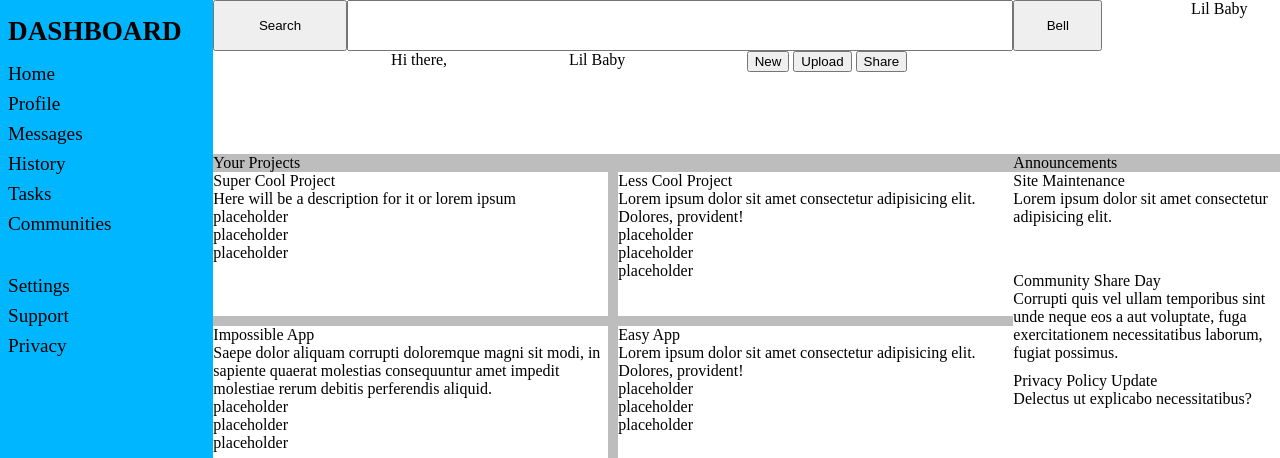
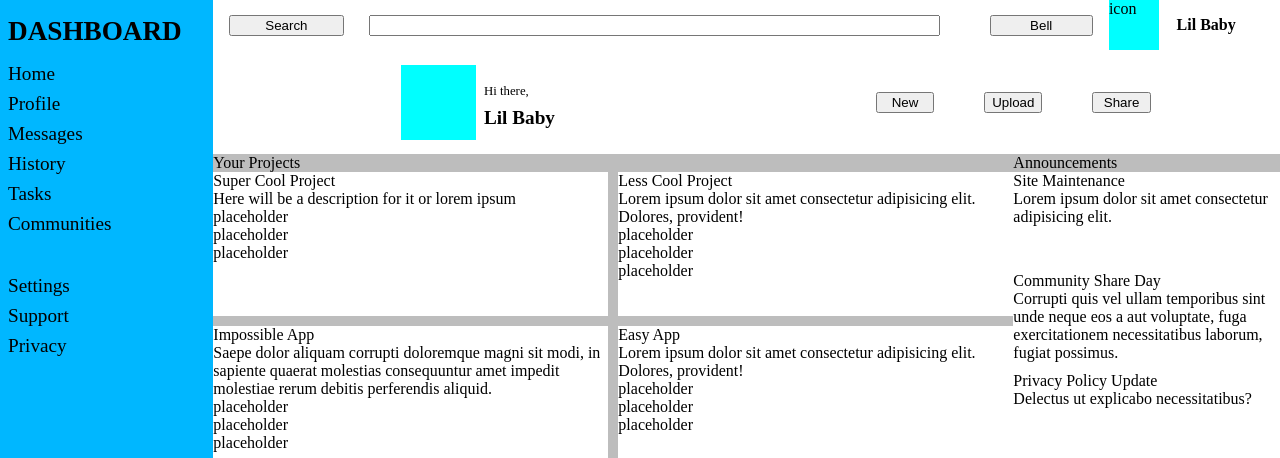
Before and after one commit to Norraynor/odin-dashboard, a plain HTML site: page index.html in a window 1280 px wide. Shown: the top 458 px of the page. Drawn offline with Linux system fonts and the light colour scheme.

Commit message:
Add style to header

```diff
--- a/index.html
+++ b/index.html
@@ -26,11 +26,13 @@
         </div>
         <div class="header">
             <div class="search-bar">
-                <button class="search">Search</button>
-                <input type="search" name="search-bar" id="search">
+                <div class="search-container">
+                    <button class="search">Search</button>
+                    <input type="search" name="search-bar" id="search">
+                </div>
                 <div class="user">
                     <button class="bell">Bell</button>
-                    <div class="icon"></div>
+                    <div class="icon">icon</div>
                     <div class="username">Lil Baby</div>
                 </div>
             </div>
--- a/styles/style.css
+++ b/styles/style.css
@@ -35,15 +35,62 @@ ul li{
 }
 .search-bar{
     display: grid;
-    grid-template-columns: 1fr 5fr 2fr;
+    grid-template-columns: 5fr 2fr;
+    height: 50%;
+    align-items: center;
+    gap: 50px;
+}
+.search-container{
+    display: grid;
+    grid-template-rows: 1fr;
+    grid-template-columns: 1fr 5fr;
+    gap: 25px;
+    margin-left: 16px;
 }
 .user{
     display: grid;
-    grid-template-columns: repeat(3,1fr);
+    grid-template-columns: 1fr .5fr 1fr;
+    align-items: center;
+    gap: 16px;
+}
+.user>.icon{
+    width: 50px;
+    aspect-ratio: 1/1;
+    background-color: aqua;
+}
+.username{
+    font-weight: bold;
 }
 .welcome{
     display: grid;
     grid-template-columns: repeat(2,1fr);
+}
+.welcome>.user{
+    display: grid;
+    grid-template-rows: 1fr 1fr;
+    grid-template-columns: 1fr 1fr;
+    gap: 8px;
+}
+.welcome>.user>.icon{
+    width:75px;
+    grid-column: 1/2;
+    grid-row: 1/3;
+    justify-self: end;
+}
+.welcome>.user>.welcome-user{
+    align-self: self-end;
+    font-size: .8rem;
+}
+.welcome>.user>.username{
+    align-self: self-start;
+    font-size: 1.2rem;
+}
+.create{
+    display: grid;
+    align-self: center;
+    justify-self: center;
+    grid-template-columns: 1fr 1fr 1fr;
+    gap: 50px;
 }
 
 .main-content{
```
